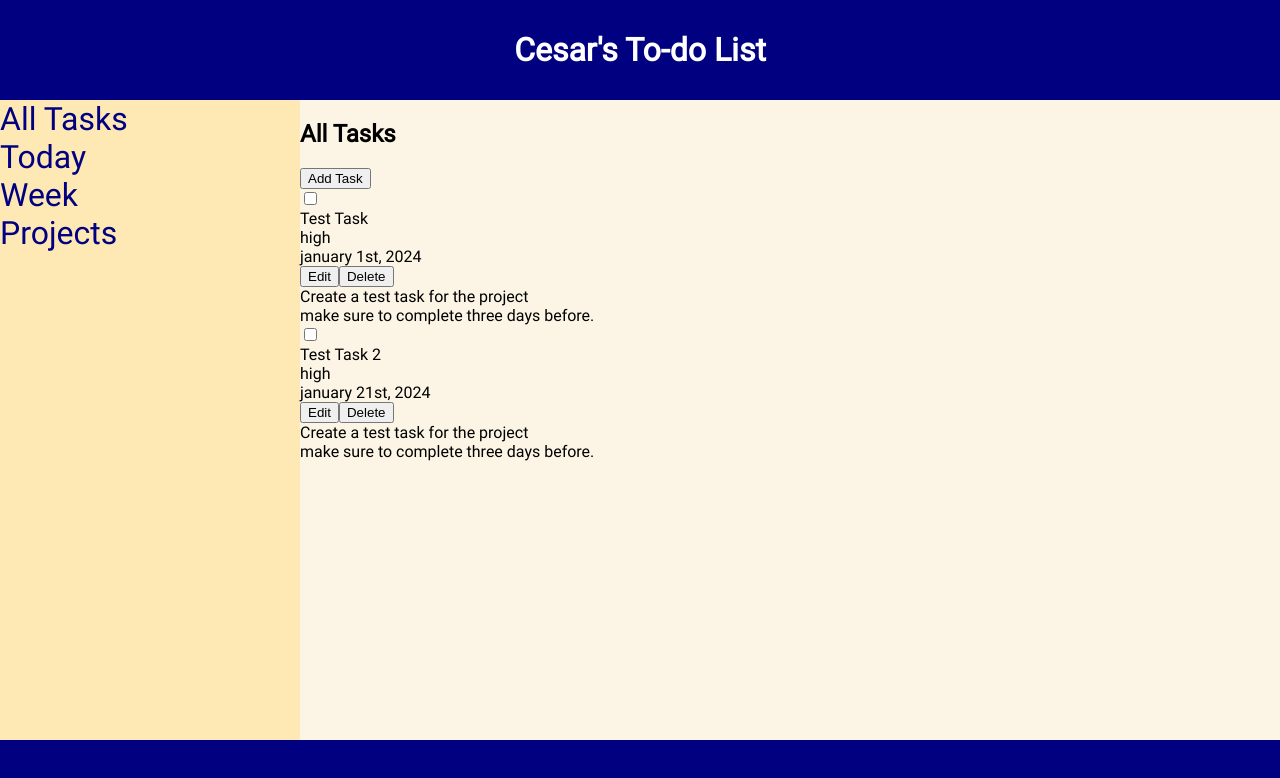
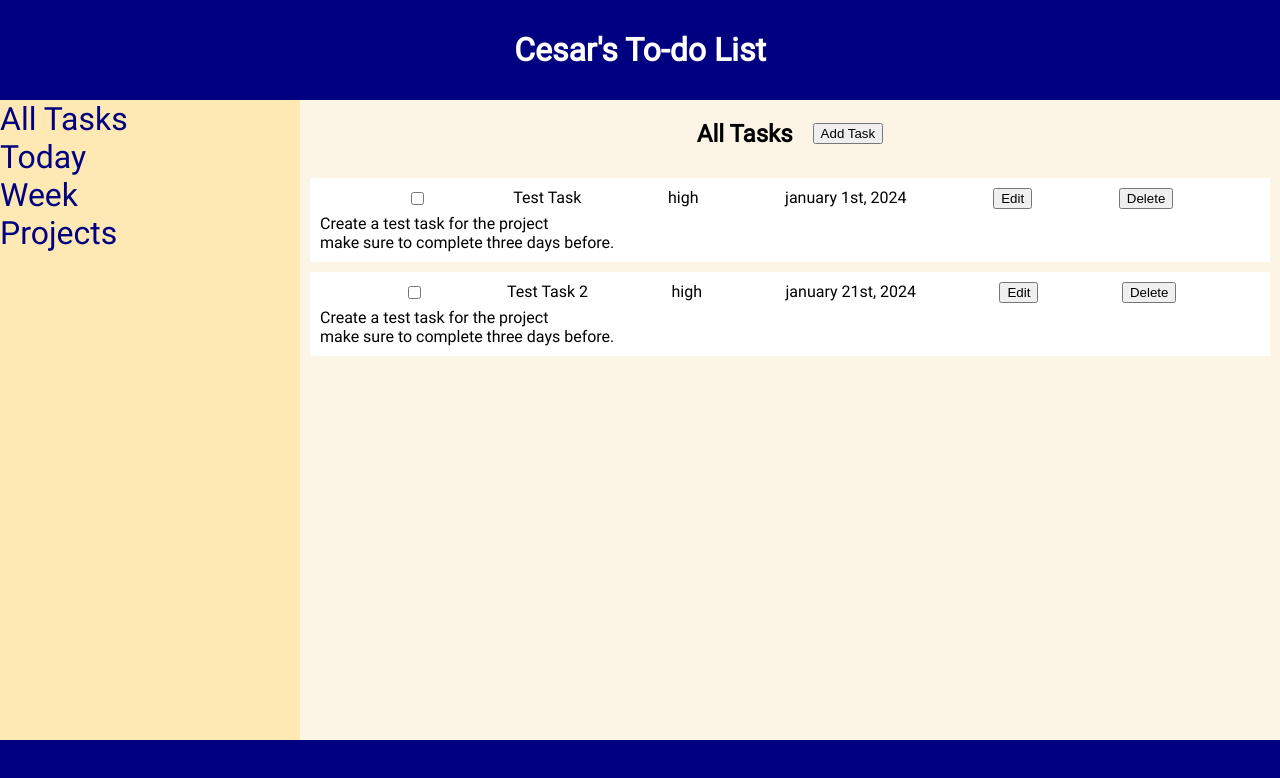
Before and after one commit to cesare-garcia/Odin-Todo, a website built with webpack: page dist/index.html in a window 1280 px wide. Built offline with nearby package versions, Linux system fonts and the light colour scheme.

Commit message:
add styling to allTasksTop class

```diff
--- a/src/style.css
+++ b/src/style.css
@@ -39,6 +39,36 @@ h1 {
     font-size: 32px;
 }
 
+.sidebarOption:hover {
+    background-color: red;
+}
+
 .taskDisplay {
     background-color: #FCF5E5;
 }
+
+.allTasksTop {
+    display: flex;
+    align-items: center;
+    justify-content: center;
+    gap: 20px;
+}
+
+.taskContainer {
+    margin: 10px;
+    padding: 10px;
+    background-color: white;
+}
+
+.taskTop {
+    display: flex;
+    justify-content: space-evenly;
+    margin-bottom: 5px;
+}
+
+.projectsTop {
+    display: flex;
+    align-items: center;
+    justify-content: center;
+    gap: 20px;
+}
```
